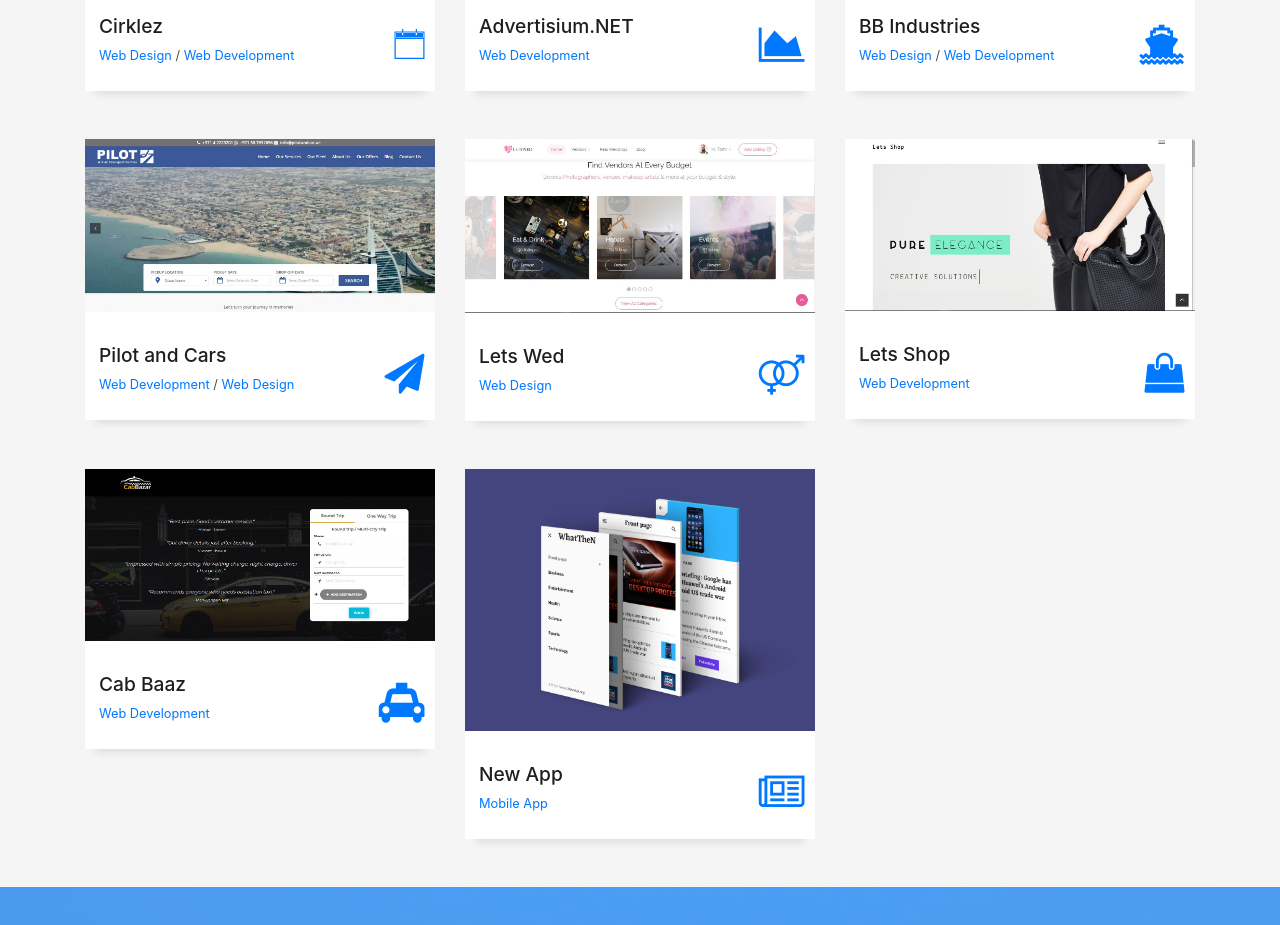
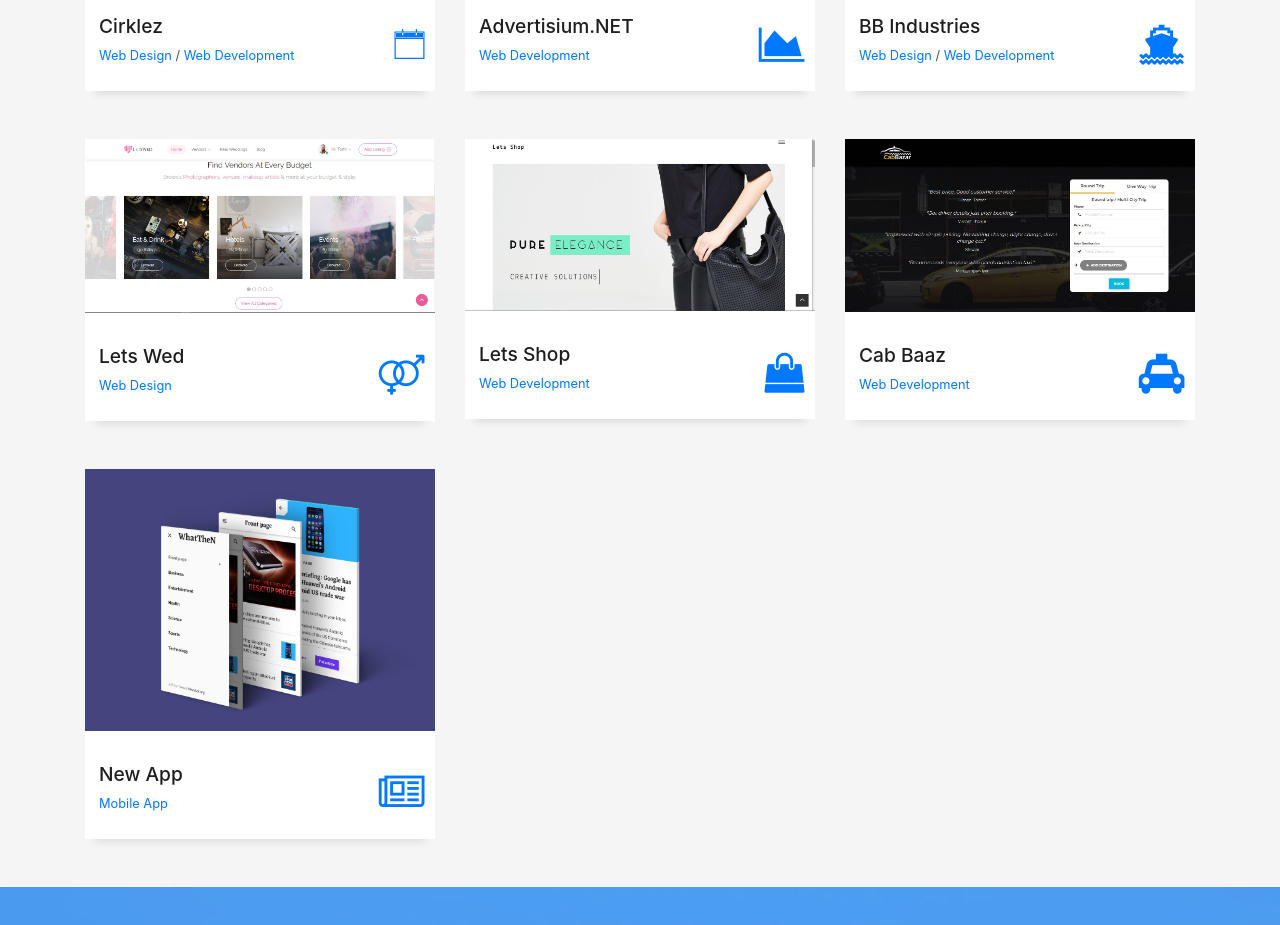
Before and after one commit to elitedeveloper/myportfolio, a plain HTML site: page index.html in a window 1280 px wide. Shown: the part 3280-4205 px from the top of the page. Drawn offline with Linux system fonts and the light colour scheme; some packages are replaced by stand-ins of ours; a script that the page names is missing; files whose address does not match are found by name; a web font is replaced by a local one.

Commit message:
Update index.html

```diff
--- a/index.html
+++ b/index.html
@@ -498,30 +498,7 @@
             </a>
           </div>
         </div>
-        <div class="col-md-4">
-          <div class="work-box">
-            <a data-big="img/work-3-full.png" class="pan">
-              <div class="work-img">
-                <img src="img/work-3.jpg" alt="" class="img-fluid">
-              </div>
-              <div class="work-content">
-                <div class="row">
-                  <div class="col-sm-8">
-                    <h2 class="w-title">Pilot and Cars</h2>
-                    <div class="w-more">
-                      <span class="w-ctegory">Web Development</span> / <span class="w-ctegory">Web Design</span>
-                    </div>
-                  </div>
-                  <div class="col-sm-4">
-                    <div class="w-like">
-                      <span class="fa fa-paper-plane"></span>
-                    </div>
-                  </div>
-                </div>
-              </div>
-            </a>
-          </div>
-        </div>
+
         <div class="col-md-4">
           <div class="work-box">
             <a data-big="img/work-4-full.png" class="pan">
```
